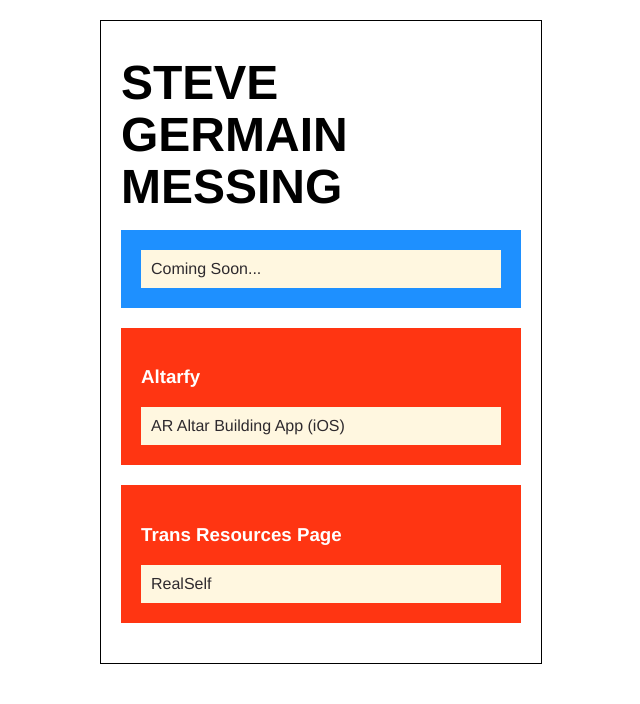
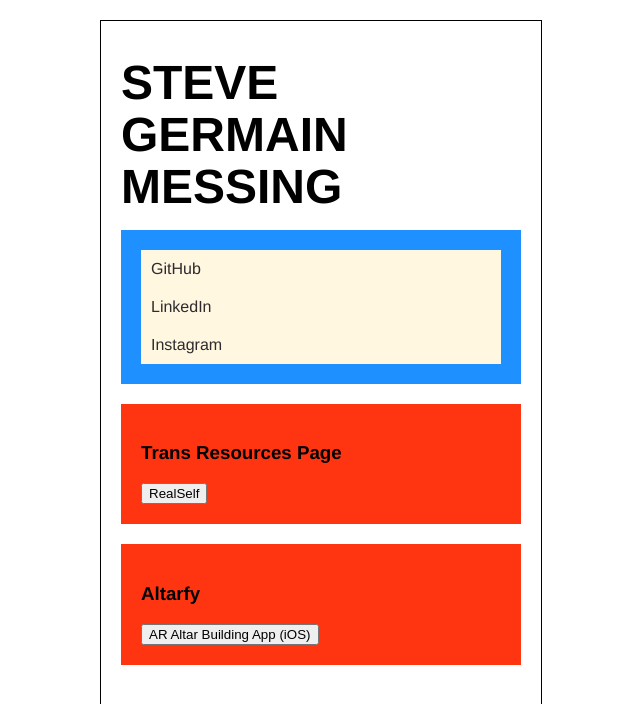
Before and after one commit to steve-messing/steve-messing.github.io, a React (Create React App) app: page / in a window 1280 px wide. Shown: the top 704 px of the page, without its empty margins (319-959 px from the left). Built offline with nearby package versions, Linux system fonts and the light colour scheme.

Commit message:
kinder core!

```diff
--- a/src/App.js
+++ b/src/App.js
@@ -15,37 +15,36 @@ function App() {
         <Name />
         <div className={Css.container}>
           <div class="blue box">
-              <ul class="code-projects">
-                <a href="/">
-                  <li >Coming Soon...</ li>
+            <ul>
+              <a href="https://github.com/steve-messing">
+                <li>GitHub</li>
               </a>
-              </ul>
-            </div>
-            <div class="red box">
-              <h3>
-                <a href="https://github.com/steve-messing?tab=repositories">
-                  Altarfy
+              <a href="https://github.com/steve-messing">
+                <li>LinkedIn</li>
               </a>
-              </h3>
-              <ul class="code-projects">
-                <a href="https://www.youtube.com/watch?v=FzYQIi99va0">
-                  <li>AR Altar Building App (iOS)</li>
-                </a>
-              </ul>
-            </div>
-            <div class="red box">
-              <h3>
-                <a href="https://github.com/steve-messing?tab=repositories">
-                  Trans Resources Page
-                </a>
-              </h3>
-              <ul class="code-projects">
-                <a href="https://realself.com/trans-resources">
-                  <li>RealSelf</li>
+              <a href="https://github.com/steve-messing">
+                <li>Instagram</li>
               </a>
             </ul>
           </div>
 
+          <div class="red box">
+            <h3>
+                Trans Resources Page
+            </h3>
+            <button href="https://realself.com/trans-resources">
+                RealSelf
+            </button>
+          </div>
+
+          <div class="red box">
+            <h3>
+                Altarfy
+            </h3>
+            <button href="https://www.youtube.com/watch?v=FzYQIi99va0">
+                AR Altar Building App (iOS)
+            </button>
+          </div>
         </div>
       </div>
     </>
```
Lines whose indentation alone changed are shown as unchanged.
